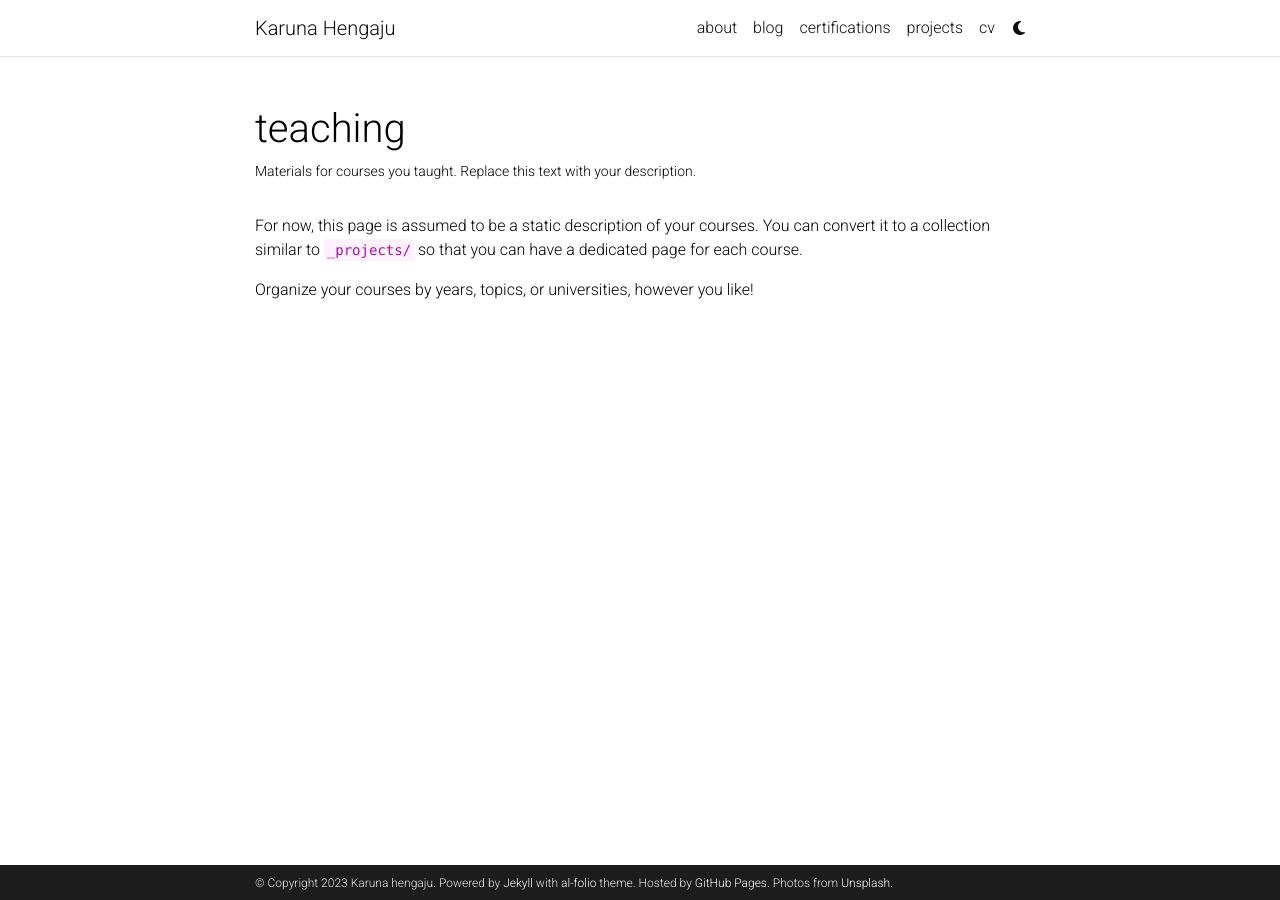
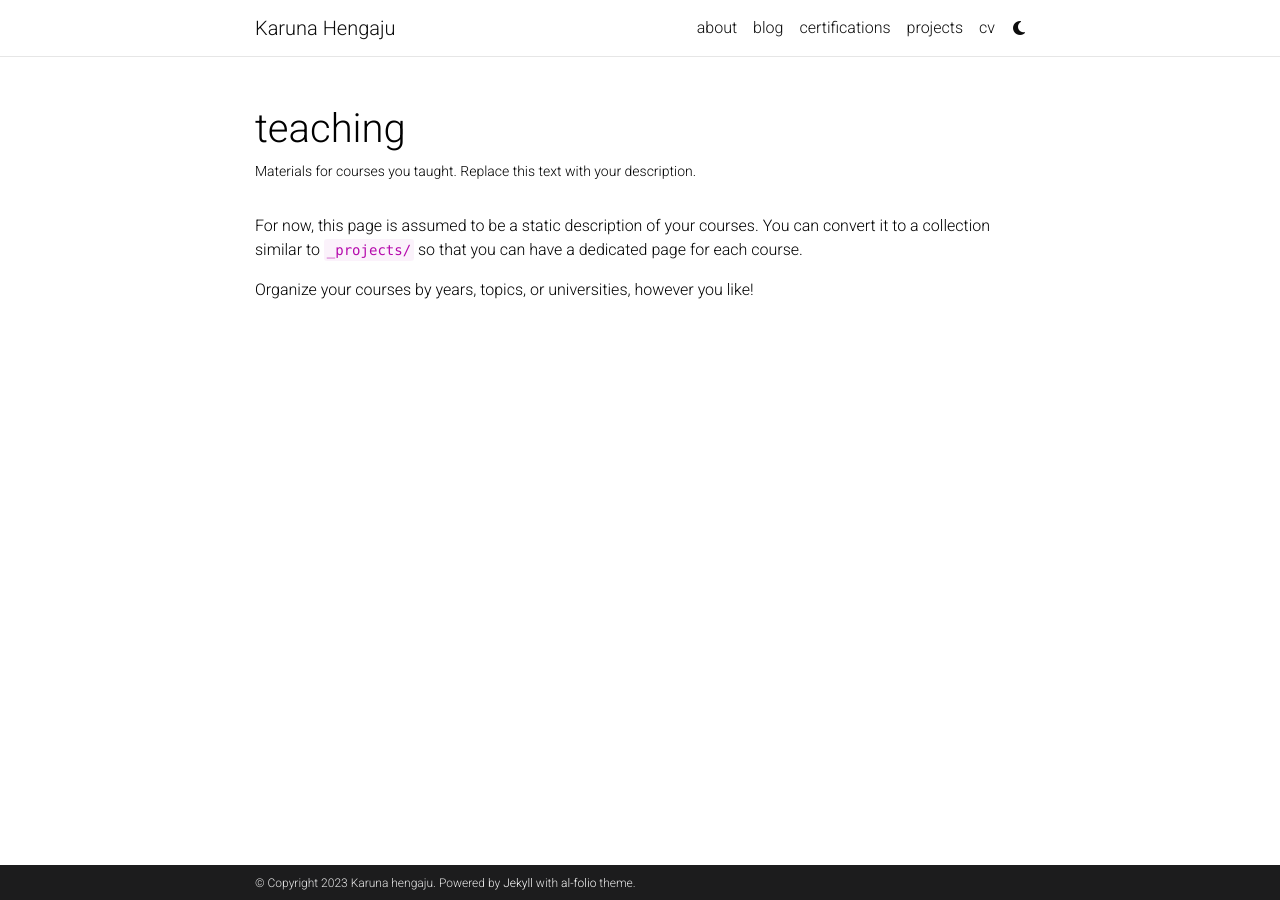
Before and after one commit to karunahengaju/karunahengaju.github.io, a Jekyll site: the page built from _pages/teaching.md, in a window 1280 px wide. Built offline with Jekyll 4.4.1, drawn with Linux system fonts in a browser that asks for light colours; comment, search, counter and statistics services are not loaded; a style sheet for code colours, icons or effects is not loaded.

Commit message:
updated config

```diff
--- a/_config.yml
+++ b/_config.yml
@@ -11,8 +11,6 @@
   Website for Karuna Hengaju. Based on [*folio](https://github.com/bogoli/-folio) design.
 footer_text: >
   Powered by <a href="https://jekyllrb.com/" target="_blank">Jekyll</a> with <a href="https://github.com/alshedivat/al-folio">al-folio</a> theme.
-  Hosted by <a href="https://pages.github.com/" target="_blank">GitHub Pages</a>.
-  Photos from <a href="https://unsplash.com" target="_blank">Unsplash</a>.
 keywords: jekyll, jekyll-theme, academic-website, portfolio-website  # add your own keywords or leave empty
 
 lang: en # the language of your site (for example: en, fr, cn, ru, etc.)
@@ -41,7 +39,7 @@
 # will use title and url fields
 # Take a look to https://github.com/jekyll/jekyll-feed for more customization
 
-rss_icon: true
+rss_icon: false
 
 # -----------------------------------------------------------------------------
 # Layout
```
